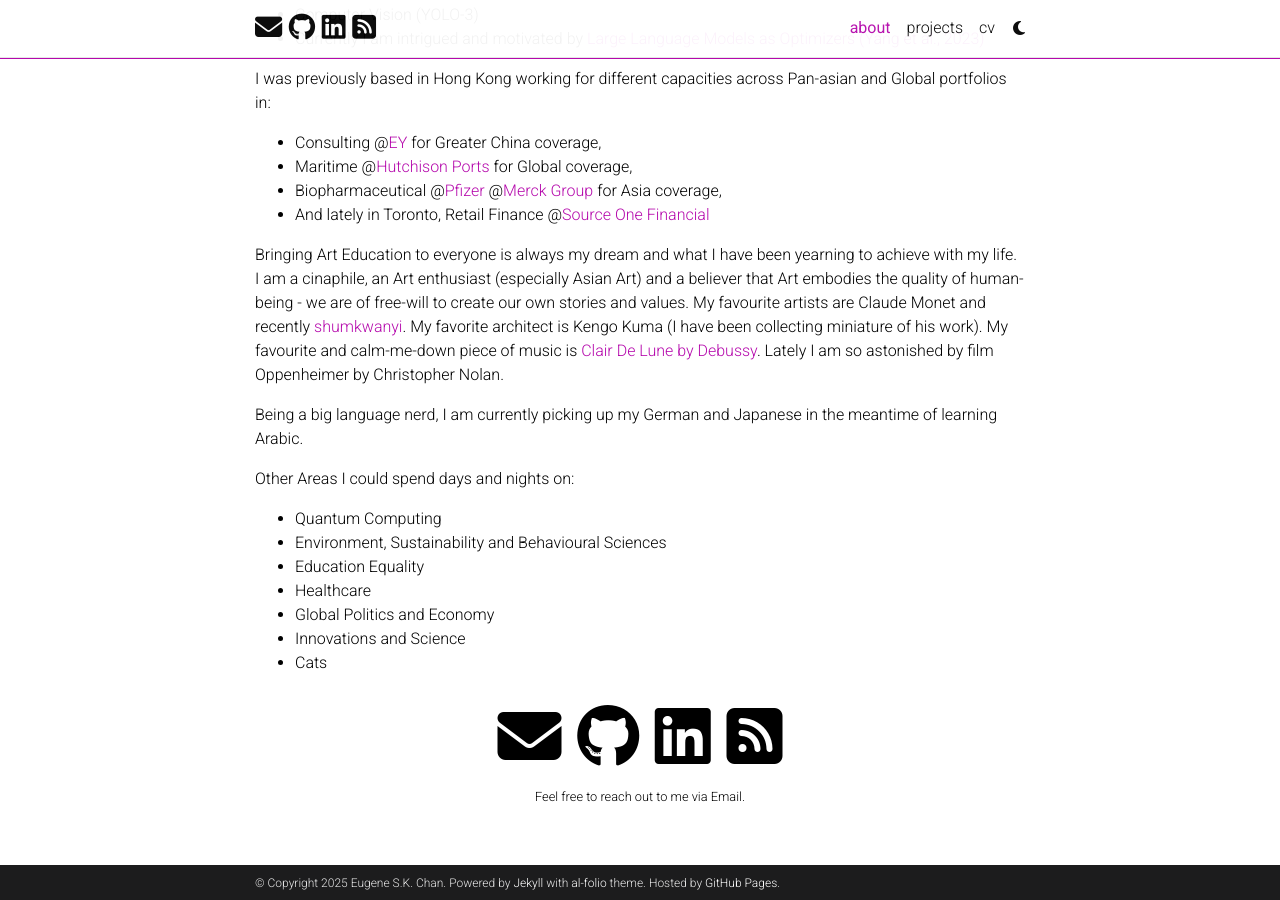
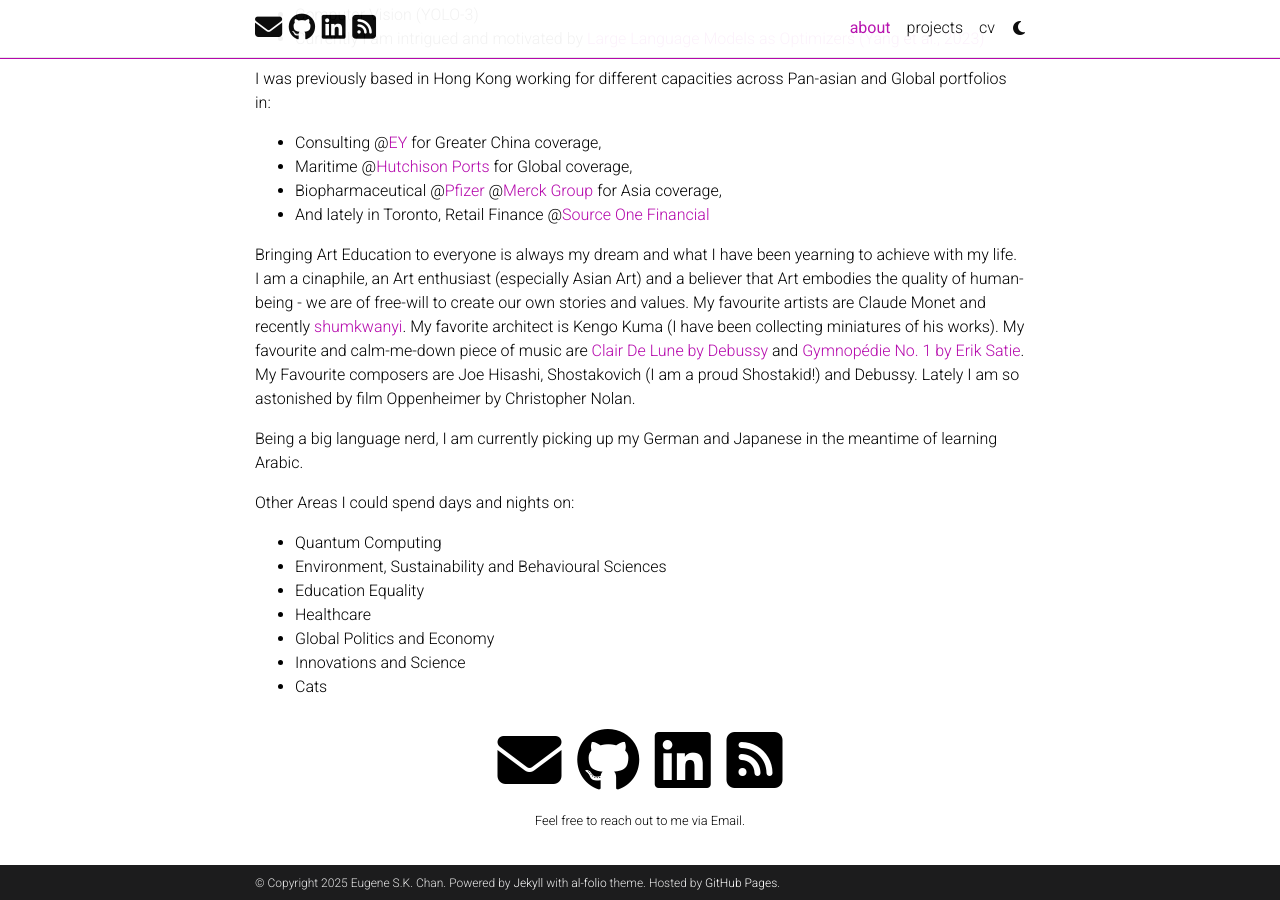
Before and after one commit to skchanah/skchanah.github.io, a Jekyll site: the page built from _pages/about.md, in a window 1280 px wide and 900 px high, scrolled down 807 px. Built offline with Jekyll 4.4.1, drawn with Linux system fonts in a browser that asks for light colours; full-size pictures stand in for the smaller copies a plugin makes; comment, search, counter and statistics services are not loaded; a style sheet for code colours, icons or effects is not loaded.

Commit message:
bio updates

```diff
--- a/_pages/about.md
+++ b/_pages/about.md
@@ -46,7 +46,7 @@
 - And lately in Toronto, Retail Finance @[Source One Financial](https://sourceonefinancial.ca/)
 
 
-Bringing Art Education to everyone is always my dream and what I have been yearning to achieve with my life. I am a cinaphile, an Art enthusiast (especially Asian Art) and a believer that Art embodies the quality of human-being - we are of free-will to create our own stories and values. My favourite artists are Claude Monet and recently [shumkwanyi](https://www.instagram.com/arsimsim/). My favorite architect is Kengo Kuma (I have been collecting miniature of his work). My favourite and calm-me-down piece of music is [Clair De Lune by Debussy](https://www.youtube.com/watch?v=c977QdbTImU). Lately I am so astonished by film Oppenheimer by Christopher Nolan.
+Bringing Art Education to everyone is always my dream and what I have been yearning to achieve with my life. I am a cinaphile, an Art enthusiast (especially Asian Art) and a believer that Art embodies the quality of human-being - we are of free-will to create our own stories and values. My favourite artists are Claude Monet and recently [shumkwanyi](https://www.instagram.com/arsimsim/). My favorite architect is Kengo Kuma (I have been collecting miniatures of his works). My favourite and calm-me-down piece of music are [Clair De Lune by Debussy](https://www.youtube.com/watch?v=c977QdbTImU) and [Gymnopédie No. 1 by Erik Satie](https://www.youtube.com/watch?v=eMnxjdGTK4w). My Favourite composers are Joe Hisashi, Shostakovich (I am a proud Shostakid!) and Debussy. Lately I am so astonished by film Oppenheimer by Christopher Nolan.
 
 
 Being a big language nerd, I am currently picking up my German and Japanese in the meantime of learning Arabic.
```
